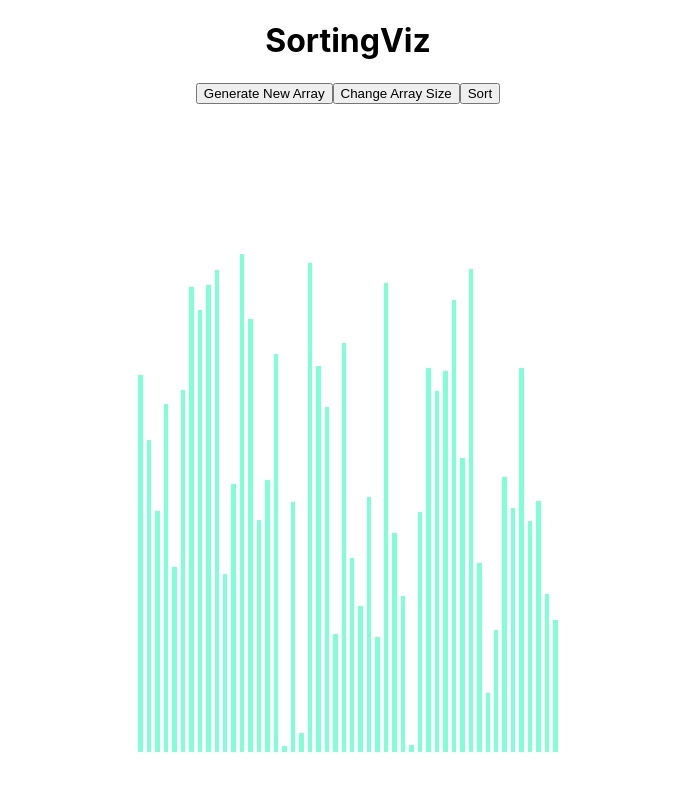
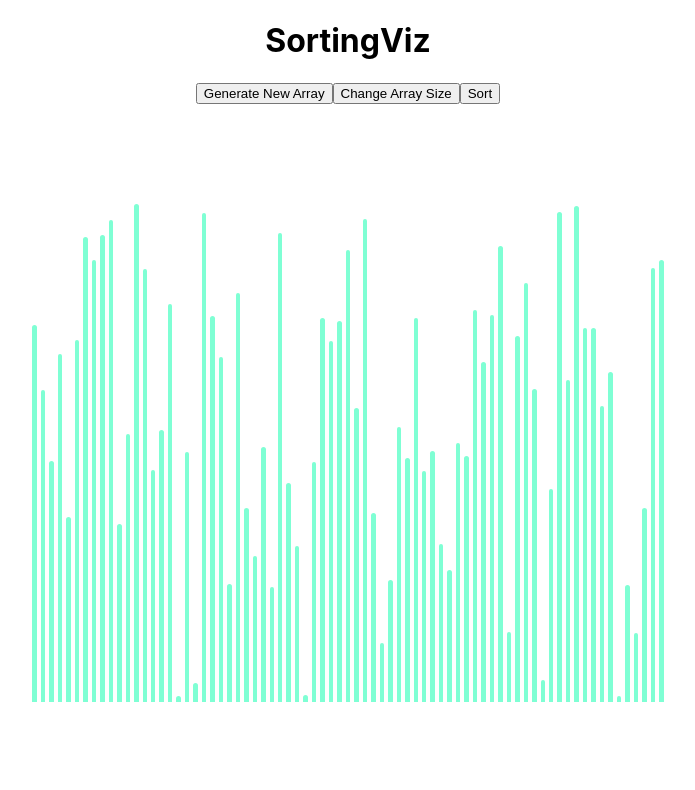
Before and after one commit to daksh4469/SortingViz, a React (Create React App) app: page / in a window 1280 px wide. Shown: the top 790 px of the page, without its empty margins (292-987 px from the left). Built offline with nearby package versions, Linux system fonts and the light colour scheme.

Commit message:
add completion message

```diff
--- a/src/Main.css
+++ b/src/Main.css
@@ -5,8 +5,14 @@
     /* flex-direction: row; */
     background-color: aquamarine;
     font-size: 5px;
+    border-top-left-radius: 10px;
+    border-top-right-radius: 10px;
+}
+
+.p{
+    color: green;
 }
 
 .array-container{
-    margin-top: 150px;
+    margin-top: 100px;
 }
--- a/src/Main.js
+++ b/src/Main.js
@@ -3,7 +3,8 @@ import './Main.css'
 function Main(){
     const [array,setArray] = useState([]);
     const [start,setStart] = useState(false);
-    const [arraysize,setArraysize] = useState(50);
+    const [arraysize,setArraysize] = useState(75);
+    const [msg,setMsg] = useState("");
 
     const sleep = (milliseconds) => {
         return new Promise(resolve => setTimeout(resolve, milliseconds))
@@ -13,6 +14,7 @@ function Main(){
         if(start){
             return;
         }
+        setMsg("");
         let newarray = [];
         for(let i = 0;i<arraysize;i++){
             newarray.push(Math.floor(Math.random()*(991)+10));
@@ -25,6 +27,7 @@ function Main(){
         if(start){
             return;
         }
+        setMsg("");
         let temp;
         setStart(true);
         let i1 = 0,i2 = 0;
@@ -51,6 +54,7 @@ function Main(){
             await sleep(75);
         }
         setStart(false);
+        setMsg("SORTED.....now get OUT!!!");
     }
 
     useEffect(()=>{
@@ -63,7 +67,7 @@ function Main(){
         }
         let as = prompt("Please enter the array size between 10 and 150");
         console.log("as: "+as);
-        if(as.length==0 || as==null){
+        if(as.length==0 || as==null || as<10 || as>150){
             changeArraysize();
         }
         setArraysize(as);
@@ -76,6 +80,7 @@ function Main(){
             <button onClick={generateNewArray} style={start ? {opacity: "0.5"} : {opacity: "1"}}>Generate New Array</button>
             <button onClick={changeArraysize} style={start ? {opacity: "0.5"} : {opacity: "1"}}>Change Array Size</button>
             <button onClick={arraysort} style={start ? {opacity: "0.5"} : {opacity: "1"}}>Sort</button>
+            <p>{msg}</p>
             <div className="array-container">
                 {
                     array.map((num)=>(
```
Also changed, not shown: 1 other file (tests, documents, lock files or other folders).
